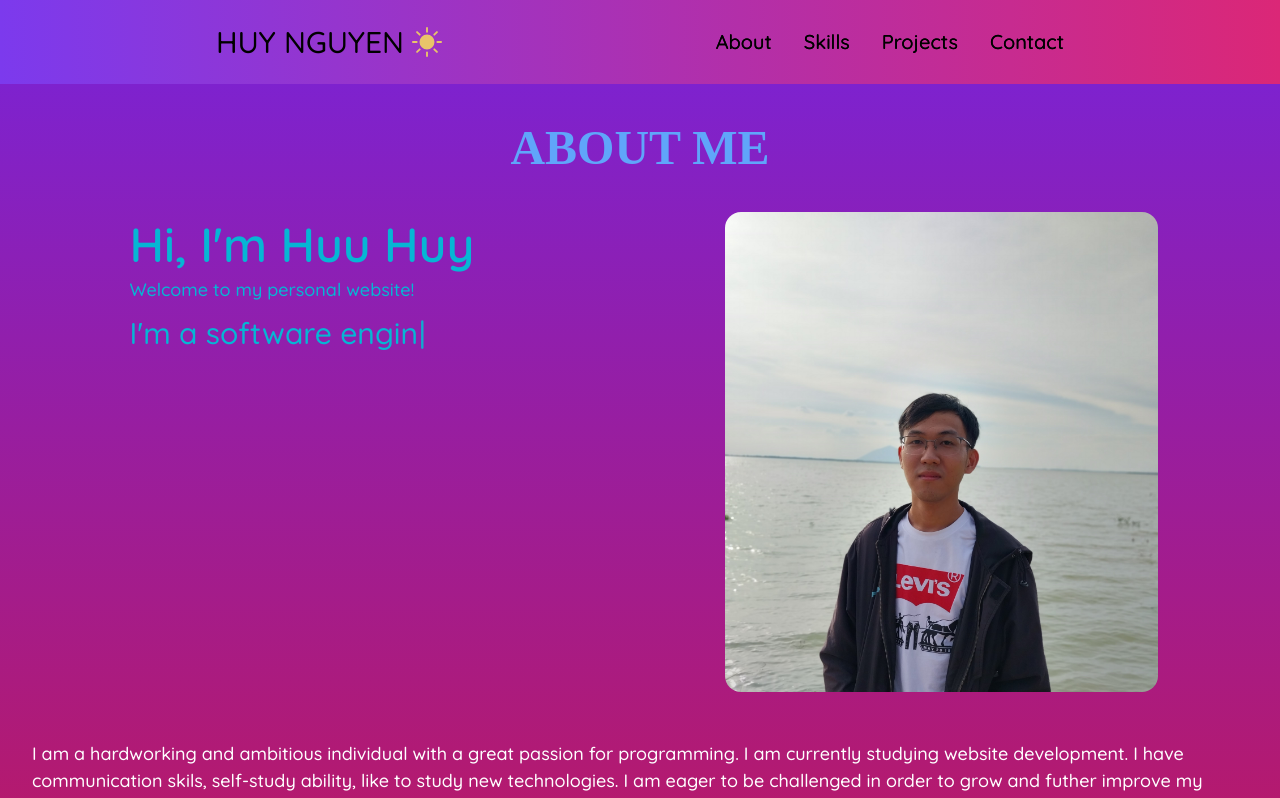
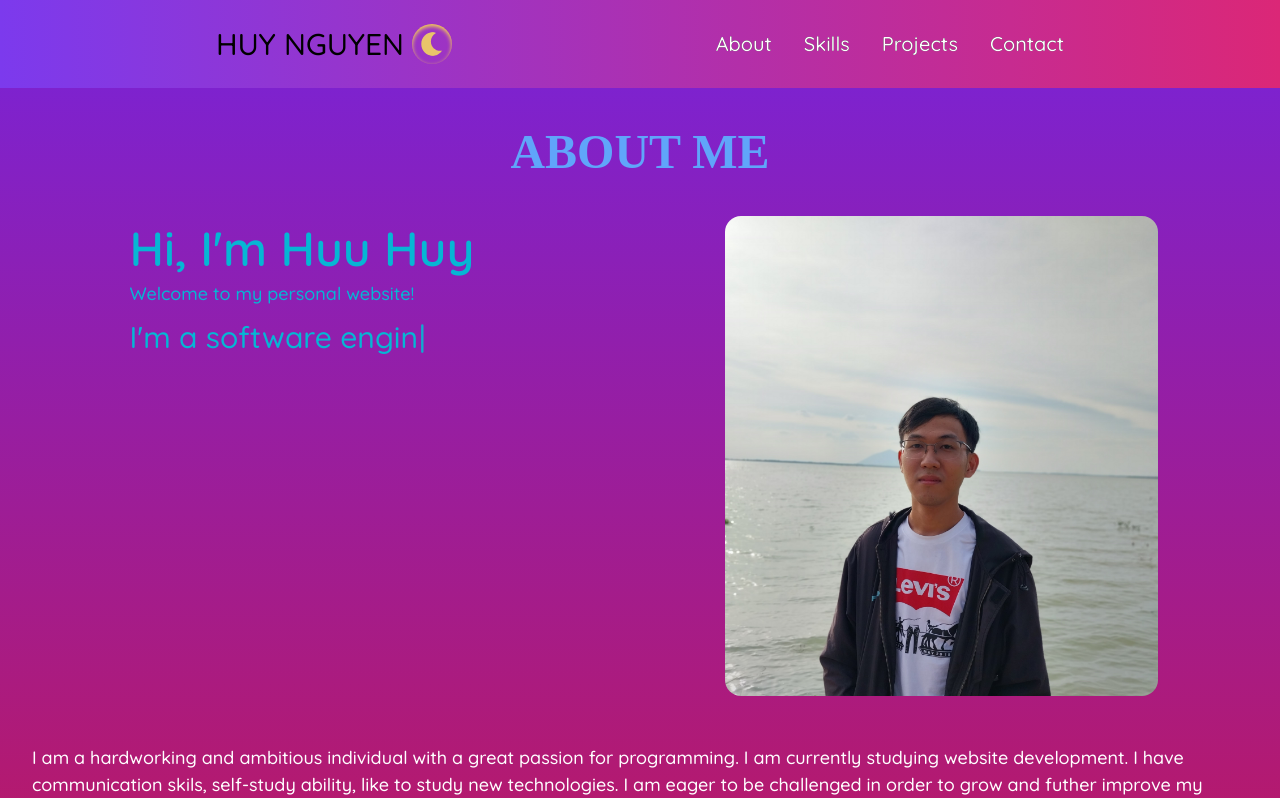
Before and after one commit to huynth1801/huuhuy-porfolio, a React (Create React App) app: page / in a window 1280 px wide. Shown: the top 798 px of the page. Built offline with nearby package versions, Linux system fonts and the light colour scheme; a web font is replaced by a local one.

Commit message:
fixed header color dark mode

```diff
--- a/src/components/Header/NavBar.jsx
+++ b/src/components/Header/NavBar.jsx
@@ -13,26 +13,26 @@ const NavBar = () => {
   return (
     <header
       class="sticky top-0 z-10 bg-gradient-to-r
-                 from-[#6a82fb] to-[#fc5c7d] text-white
-                 dark:from-violet-600 dark:to-pink-600 dark:text-black"
+                 from-[#6a82fb] to-[#fc5c7d]
+                 dark:from-violet-600 dark:to-pink-600 "
     >
       <section class="mx-auto flex max-w-4xl items-center justify-between p-8 md:p-6">
         <h1 class="text-3xl font-medium flex flex-row text-center items-center">
           <a href="#home" className="mr-2">
             HUY NGUYEN
           </a>
-          {isDarkMode ? (
+          {!isDarkMode ? (
             <FaMoon
-              size={"30px"}
+              size={"40px"}
               color="e9c46a"
-              className="cursor-pointer"
+              className="cursor-pointer rounded-full p-2 shadow-inner shadow-yellow-300"
               onClick={() => toggleDarkMode(!isDarkMode)}
             />
           ) : (
             <BsSunFill
-              size={"30px"}
+              size={"40px"}
               color="e9c46a"
-              className="cursor-pointer"
+              className="cursor-pointer rounded-full p-2 shadow-inner shadow-orange-300"
               onClick={() => toggleDarkMode(!isDarkMode)}
             />
           )}
@@ -42,7 +42,7 @@ const NavBar = () => {
           {toggle ? (
             <button
               id="hamburger-button"
-              class="toggle-btn relative h-8 w-8 cursor-pointer text-3xl md:hidden dark:text-black"
+              class="toggle-btn relative h-8 w-8 cursor-pointer text-3xl md:hidden dark:text-white text-black"
               onClick={handleMenu}
             >
               <div
@@ -81,33 +81,21 @@ const NavBar = () => {
             </button>
           )}
           <nav
-            class="hidden space-x-8 text-xl md:block dark:text-black"
+            class="hidden space-x-8 text-xl md:block text-black dark:text-white"
             aria-label="main"
           >
-            <a
-              href="#about"
-              class="md: hovers hover:text-[#3dc3f0] dark:text-black"
-            >
+            <a href="#about" class="md: hovers hover:text-[#3dc3f0] ">
               About
             </a>
-            <a
-              href="#skills"
-              class="md: hovers hover:text-[#3dc3f0] dark:text-black"
-            >
+            <a href="#skills" class="md: hovers hover:text-[#3dc3f0]">
               Skills
             </a>
 
-            <a
-              href="#projects"
-              class="md: hovers hover:text-[#3dc3f0] dark:text-black"
-            >
+            <a href="#projects" class="md: hovers hover:text-[#3dc3f0] ">
               Projects
             </a>
 
-            <a
-              href="#contact"
-              class="md: hovers hover:text-[#3dc3f0] dark:text-black"
-            >
+            <a href="#contact" class="md: hovers hover:text-[#3dc3f0]">
               Contact
             </a>
           </nav>
@@ -129,7 +117,7 @@ const NavBar = () => {
           >
             <a
               href="#about"
-              class="w-full py-6 text-center hover:bg-neutral-300"
+              class="w-full py-6 text-center hover:bg-neutral-300 "
             >
               About
             </a>
--- a/src/components/Header/Navbar.css
+++ b/src/components/Header/Navbar.css
@@ -6,7 +6,7 @@
     --s: 0.1em;   /* the thickness of the line */
     --c: #3dc3f0; /* the color */
 
-    color: #fff;
+    /* color: #fff; */
     padding-bottom: var(--s);
     background:
       linear-gradient(90deg,var(--c) 50%,#000 0) calc(100% - var(--_p,0%))/200% 100%,
```
